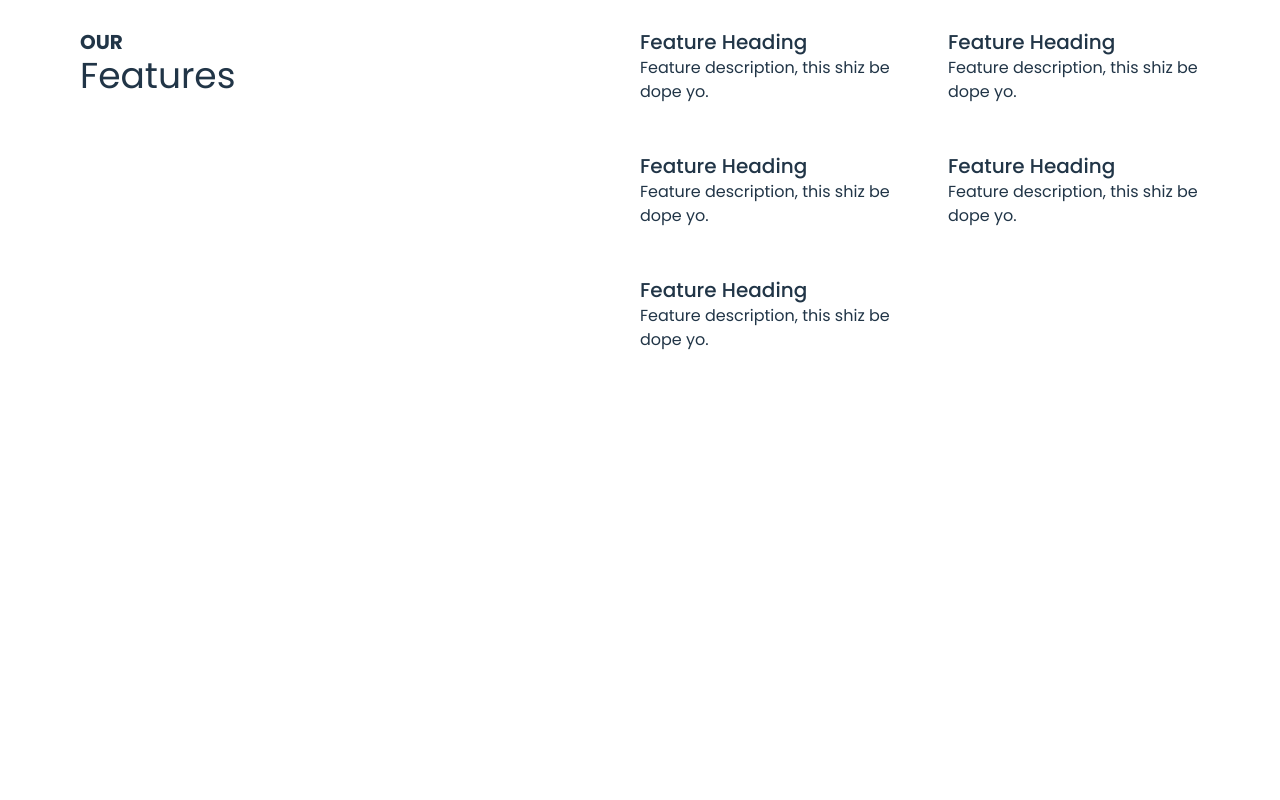
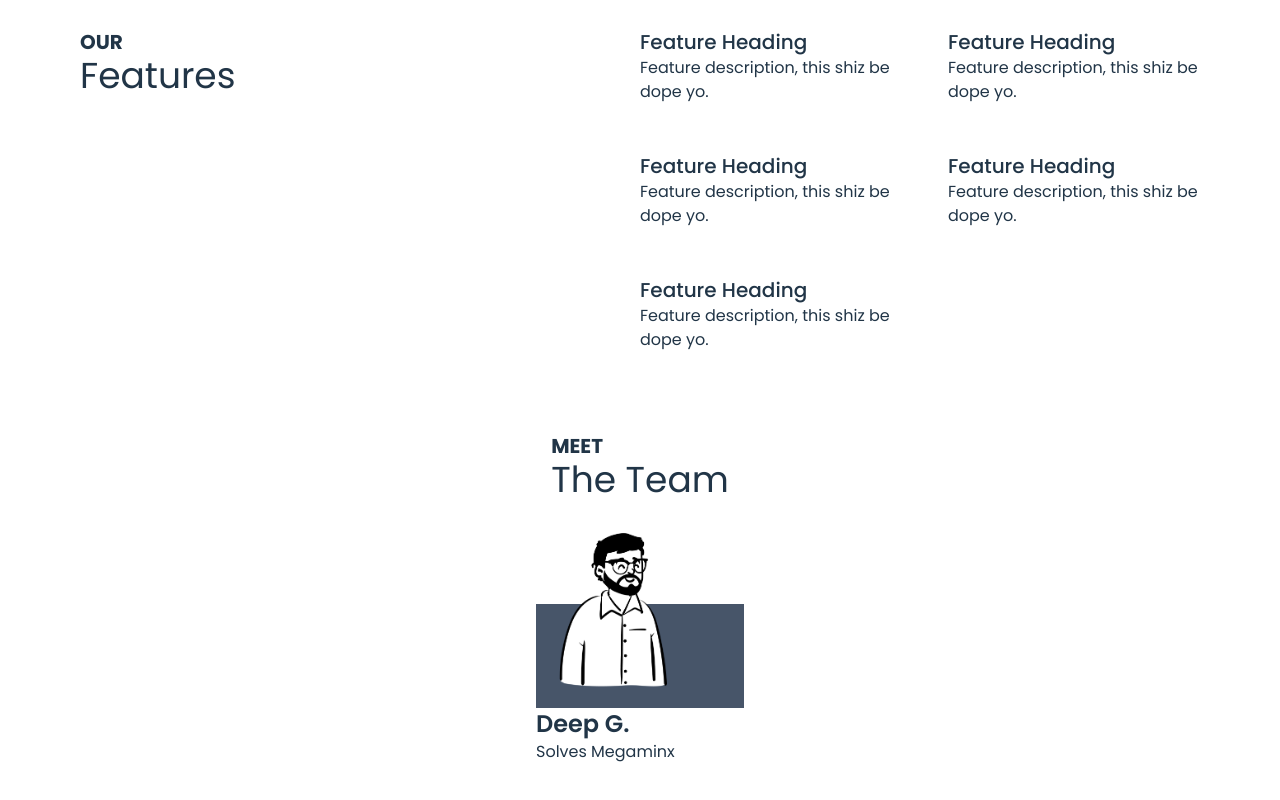
Before and after one commit to yakxaa/yakxa-web, a React (Vite) app: page / in a window 1280 px wide. Shown: the part 2104-2904 px from the top of the page. Before the commit the page ends 2456 px from the top, so only its background shows below. Built offline with nearby package versions, Linux system fonts and the light colour scheme.

Commit message:
add : team card

```diff
--- a/src/App.jsx
+++ b/src/App.jsx
@@ -3,6 +3,7 @@ import reactLogo from "./assets/react.svg";
 import "./App.css";
 import AboutSection from "./components/about_section.jsx";
 import About from "./layouts/about";
+import Team from "./layouts/team";
 
 function App() {
   // const [count, setCount] = useState(0)
@@ -11,6 +12,7 @@ function App() {
     <div>
       {/* <h1 className='text-3xl font-bold'>Hello world!</h1> */}
       <About />
+      <Team />
 
     </div>
   );
--- /dev/null
+++ b/src/components/team_card.jsx
@@ -0,0 +1,24 @@
+function TeamImage(props){
+	return (
+			<div className="w-full h-52 relative">
+				<img src="src\assets\deep.png" className="absolute h-full z-10"/>
+				<div className="w-full h-1/2 absolute bg-slate-600 bottom-0 left-0 z-0"></div>
+
+			</div>
+	)
+}
+
+function TeamCard(props){
+	return (
+		<div className="flex flex-col items-start w-52 mx-12">
+			<TeamImage />
+
+			<p className="text-left font-semibold text-2xl">Deep G.</p>
+			<p>Solves Megaminx</p>
+
+		</div>
+
+	);
+}
+
+export default TeamCard;
--- /dev/null
+++ b/src/layouts/team.jsx
@@ -0,0 +1,17 @@
+import AboutHeading from "../components/about_heading";
+import TeamCard from "../components/team_card"
+
+
+
+function Team(props) {
+	return (
+		<div className="my-20 flex flex-col items-center">
+			<AboutHeading top="meet" bottom="The Team"/>
+
+			<TeamCard/>
+		</div>
+
+	);
+}
+
+export default Team;
```
Also changed, not shown: src/assets/deep.png (added).
